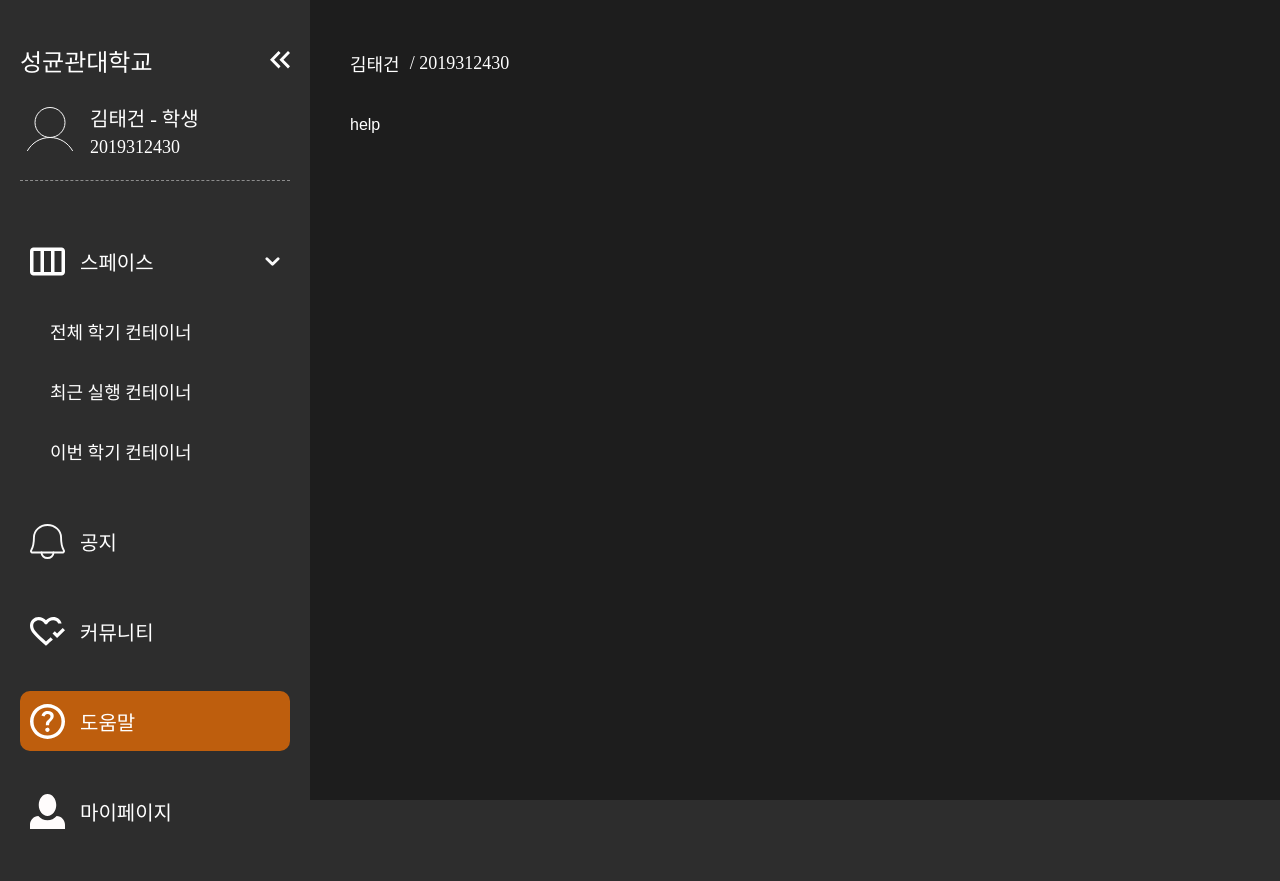
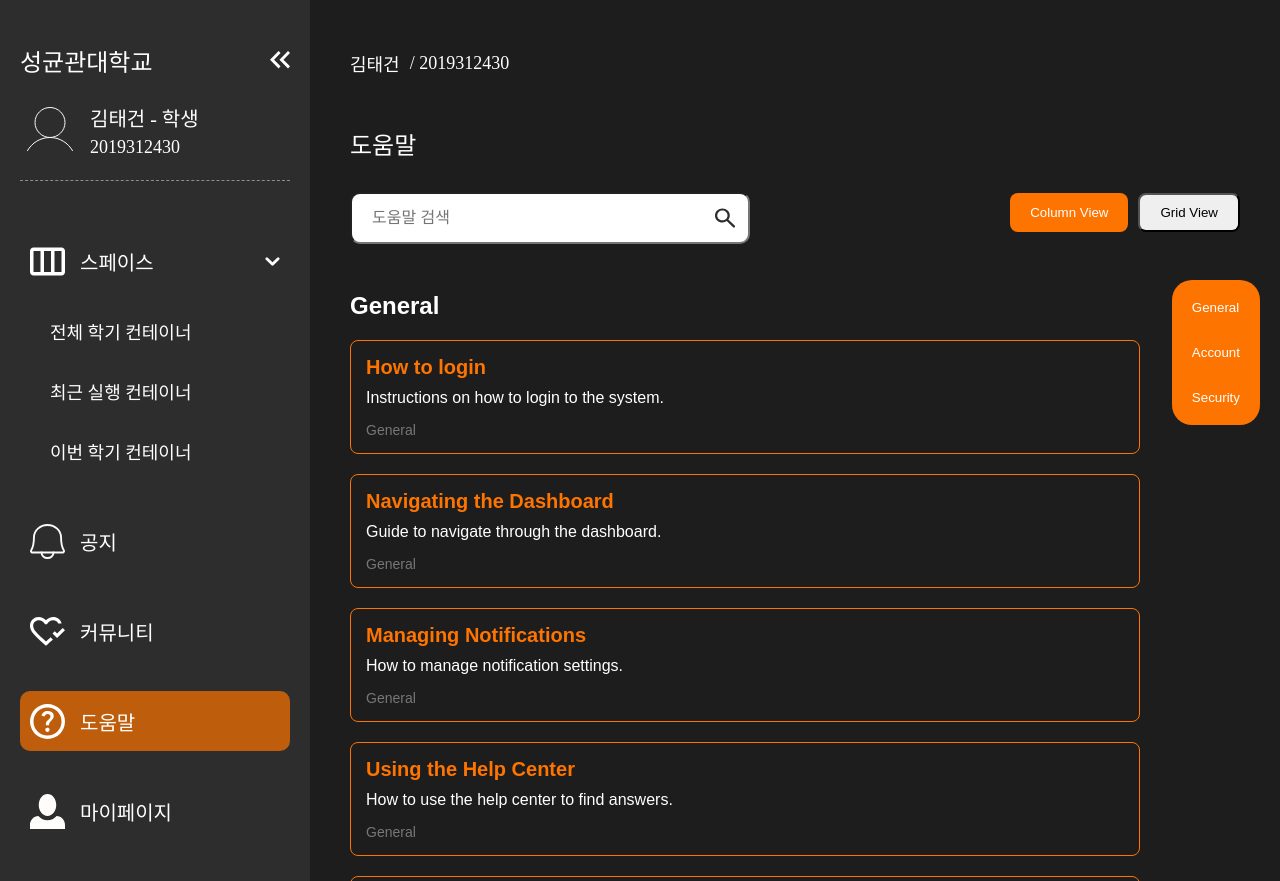
Before and after one commit to Taegon21/devroom-client, a Next.js app: page /help in a window 1280 px wide. Built offline with nearby package versions, Linux system fonts and the light colour scheme.

Commit message:
✨ Implement help page (#7)
* ✨ Implement components for help page

* ✨ Implement help page

```diff
--- /dev/null
+++ b/src/app/(main)/help/page.module.css
@@ -0,0 +1,147 @@
+.container {
+  padding-bottom: 100px;
+}
+.headerTitle {
+  font-size: 24px;
+  font-family: "Pretendard-bold";
+  padding: 10px 0;
+}
+
+.header {
+  display: flex;
+  /* // 중앙정렬 */
+  justify-content: space-between;
+  align-items: center;
+  padding-top: 12px;
+}
+
+.searchBox {
+  position: relative;
+  width: 100%;
+  max-width: 400px;
+  min-width: 300px;
+}
+.viewSelector {
+  margin-top: 10px;
+}
+
+.searchInput {
+  width: 100%;
+  padding: 15px 40px 15px 20px;
+  font-size: 16px;
+  border-radius: 10px;
+}
+
+.searchIcon {
+  position: absolute;
+  right: 15px;
+  top: 50%;
+  transform: translateY(-50%);
+  fill: var(--gray-color);
+}
+
+.searchInput:focus-visible {
+  border-color: var(--orange-color);
+  outline: var(--orange-color);
+  outline-width: 5px;
+}
+
+.searchInput:focus + .searchIcon {
+  fill: var(--orange-color);
+}
+
+.viewSelector {
+  display: flex;
+  justify-content: center;
+  align-items: center;
+}
+
+.helpItems {
+  display: flex;
+  gap: 20px;
+}
+
+.grid {
+  display: grid;
+  gap: 20px;
+  grid-template-columns: repeat(auto-fill, 300px);
+}
+
+.column {
+  flex-direction: column;
+}
+
+.category {
+  padding-bottom: 20px;
+}
+
+.categoryTitle {
+  font-size: 24px;
+  margin: 20px 0;
+}
+
+.categoryList {
+  position: fixed;
+  top: 280px;
+  right: 20px;
+  display: flex;
+  flex-direction: column;
+  gap: 10px;
+  background-color: var(--orange-color);
+  padding: 10px;
+  border-radius: 20px;
+  z-index: 1;
+}
+
+.categoryButton {
+  background-color: transparent;
+  padding: 10px;
+  border: none;
+  border-radius: 8px;
+  cursor: pointer;
+  text-align: left;
+  color: var(--white-color);
+}
+
+.categoryButton:hover {
+  color: var(--gray-color);
+}
+
+.mainContent {
+  flex-grow: 1;
+}
+
+.bodyContent {
+  padding-top: 20px;
+  padding-right: 100px;
+}
+
+@media (max-width: 1024px) {
+  .searchBox {
+    width: 320px;
+  }
+}
+
+@media (max-width: 768px) {
+  .viewSelector {
+    display: none;
+  }
+  .categoryList {
+    display: none;
+  }
+
+  .helpItems {
+    flex-direction: column !important;
+    width: 100%;
+  }
+
+  .grid {
+    display: flex;
+    flex-direction: column;
+    width: 100%;
+  }
+
+  .column {
+    width: 320px;
+  }
+}
--- a/src/app/(main)/help/page.tsx
+++ b/src/app/(main)/help/page.tsx
@@ -1,4 +1,123 @@
-export default function Help() {
+"use client";
 
-  return <div>help</div>;
+import React, { useState, ChangeEvent, useEffect } from "react";
+import styles from "./page.module.css";
+import dummyHelpData from "@/data/dummy_help_data.json";
+import HelpItem from "@/components/help/HelpItem";
+import Filter from "@/components/help/HelpFilter";
+import SearchIcon from "/public/icons/Search.svg";
+
+interface HelpData {
+  id: number;
+  title: string;
+  body: string;
+  category: string;
 }
+
+const Help = () => {
+  const [searchQuery, setSearchQuery] = useState<string>("");
+  const [view, setView] = useState<string>("column");
+
+  const handleSearchChange = (event: ChangeEvent<HTMLInputElement>) => {
+    setSearchQuery(event.target.value);
+  };
+
+  const handleViewChange = (view: string) => {
+    setView(view);
+  };
+
+  const handleCategoryClick = (category: string) => {
+    document.getElementById(category)?.scrollIntoView({ behavior: "smooth" });
+  };
+
+  useEffect(() => {
+    const handleResize = () => {
+      if (window.innerWidth <= 768) {
+        setView("column");
+      }
+    };
+
+    handleResize(); // 초기 실행 시 한 번 호출
+    window.addEventListener("resize", handleResize);
+
+    return () => {
+      window.removeEventListener("resize", handleResize);
+    };
+  }, []);
+
+  const filteredHelpData = dummyHelpData.filter((item) =>
+    item.title.toLowerCase().includes(searchQuery.toLowerCase())
+  );
+
+  const categorizedHelpData = filteredHelpData.reduce(
+    (acc: { [key: string]: HelpData[] }, item) => {
+      if (!acc[item.category]) {
+        acc[item.category] = [];
+      }
+      acc[item.category].push(item);
+      return acc;
+    },
+    {}
+  );
+
+  return (
+    <div className={styles.container}>
+      <div className={styles.headerTitle}>도움말</div>
+      <div className={styles.mainContent}>
+        <div className={styles.header}>
+          <div className={styles.searchBox}>
+            <input
+              type="text"
+              value={searchQuery}
+              onChange={handleSearchChange}
+              placeholder="도움말 검색"
+              className={styles.searchInput}
+            />
+            <SearchIcon className={styles.searchIcon} />
+          </div>
+          <div
+            className={`${styles.viewSelector} ${
+              window.innerWidth > 768 ? "" : styles.hidden
+            }`}
+          >
+            <Filter onViewChange={handleViewChange} currentView={view} />
+          </div>
+        </div>
+        <div className={styles.bodyContent}>
+          {Object.keys(categorizedHelpData).map((category) => (
+            <div key={category} id={category} className={styles.category}>
+              <h2 className={styles.categoryTitle}>{category}</h2>
+              <div
+                className={`${styles.helpItems} ${
+                  view === "grid" ? styles.grid : styles.column
+                }`}
+              >
+                {categorizedHelpData[category].map((item) => (
+                  <HelpItem
+                    key={item.id}
+                    title={item.title}
+                    body={item.body}
+                    category={item.category}
+                  />
+                ))}
+              </div>
+            </div>
+          ))}
+        </div>
+      </div>
+      <div className={styles.categoryList}>
+        {Object.keys(categorizedHelpData).map((category) => (
+          <button
+            key={category}
+            onClick={() => handleCategoryClick(category)}
+            className={styles.categoryButton}
+          >
+            {category}
+          </button>
+        ))}
+      </div>
+    </div>
+  );
+};
+
+export default Help;
--- /dev/null
+++ b/src/components/help/HelpFilter.module.css
@@ -0,0 +1,17 @@
+.filter {
+  display: flex;
+  gap: 10px;
+  margin-bottom: 20px;
+}
+
+.button {
+  padding: 10px 20px;
+  border-radius: 8px;
+  cursor: pointer;
+}
+
+.button.active {
+  background-color: var(--orange-color);
+  color: #fff;
+  border: none;
+}
--- /dev/null
+++ b/src/components/help/HelpFilter.tsx
@@ -0,0 +1,32 @@
+import React from "react";
+import styles from "./HelpFilter.module.css";
+
+interface FilterProps {
+  onViewChange: (view: string) => void;
+  currentView: string;
+}
+
+const HelpFilter = ({ onViewChange, currentView }: FilterProps) => {
+  return (
+    <div className={styles.filter}>
+      <button
+        className={`${styles.button} ${
+          currentView === "column" ? styles.active : ""
+        }`}
+        onClick={() => onViewChange("column")}
+      >
+        Column View
+      </button>
+      <button
+        className={`${styles.button} ${
+          currentView === "grid" ? styles.active : ""
+        }`}
+        onClick={() => onViewChange("grid")}
+      >
+        Grid View
+      </button>
+    </div>
+  );
+};
+
+export default HelpFilter;
--- /dev/null
+++ b/src/components/help/HelpItem.module.css
@@ -0,0 +1,23 @@
+.helpItem {
+  border: 1px solid var(--orange-color);
+  padding: 15px;
+  border-radius: 8px;
+}
+
+.title {
+  font-size: 20px;
+  font-weight: bold;
+  color: var(--orange-color);
+}
+
+.body {
+  font-size: 16px;
+  margin-top: 10px;
+}
+
+.category {
+  display: block;
+  margin-top: 15px;
+  font-size: 14px;
+  color: #777;
+}
--- /dev/null
+++ b/src/components/help/HelpItem.tsx
@@ -0,0 +1,20 @@
+import React from "react";
+import styles from "./HelpItem.module.css";
+
+interface HelpItemProps {
+  title: string;
+  body: string;
+  category: string;
+}
+
+const HelpItem = ({ title, body, category }: HelpItemProps) => {
+  return (
+    <div className={styles.helpItem}>
+      <h3 className={styles.title}>{title}</h3>
+      <p className={styles.body}>{body}</p>
+      <span className={styles.category}>{category}</span>
+    </div>
+  );
+};
+
+export default HelpItem;
--- /dev/null
+++ b/src/data/dummy_help_data.json
@@ -0,0 +1,68 @@
+[
+  {
+    "id": 1,
+    "title": "How to login",
+    "body": "Instructions on how to login to the system.",
+    "category": "General"
+  },
+  {
+    "id": 2,
+    "title": "Reset Password",
+    "body": "Steps to reset your password.",
+    "category": "Account"
+  },
+  {
+    "id": 3,
+    "title": "Navigating the Dashboard",
+    "body": "Guide to navigate through the dashboard.",
+    "category": "General"
+  },
+  {
+    "id": 4,
+    "title": "Setting up Two-Factor Authentication",
+    "body": "How to set up two-factor authentication.",
+    "category": "Security"
+  },
+  {
+    "id": 5,
+    "title": "Updating Profile Information",
+    "body": "Steps to update your profile information.",
+    "category": "Account"
+  },
+  {
+    "id": 6,
+    "title": "Managing Notifications",
+    "body": "How to manage notification settings.",
+    "category": "General"
+  },
+  {
+    "id": 7,
+    "title": "Creating a New Account",
+    "body": "Instructions on how to create a new account.",
+    "category": "Account"
+  },
+  {
+    "id": 8,
+    "title": "Privacy Settings",
+    "body": "Guide to adjust your privacy settings.",
+    "category": "Security"
+  },
+  {
+    "id": 9,
+    "title": "Using the Help Center",
+    "body": "How to use the help center to find answers.",
+    "category": "General"
+  },
+  {
+    "id": 10,
+    "title": "Deleting Your Account",
+    "body": "Steps to delete your account permanently.",
+    "category": "Account"
+  },
+  {
+    "id": 11,
+    "title": "Reporting a Bug",
+    "body": "How to report a bug or issue in the system.",
+    "category": "General"
+  }
+]
```
